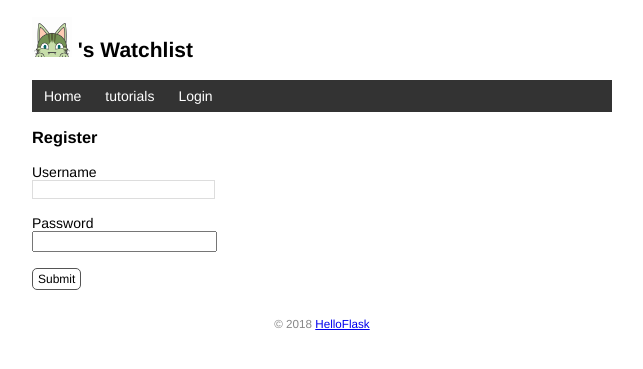
After one commit to gtz123456/learnflask_dashboard, a Flask app: page /register in a window 1280 px wide. The commit adds this page. Shown: the top 369 px of the page, without its empty margins (318-961 px from the left). Run offline with Flask 2, Linux system fonts and the light colour scheme; parts of the project's set-up code (start-up, migrations or seed data) failed here and were passed over.

Commit message:
add toturial

```diff
--- a/ladder/templates/V2rayNG.html
+++ b/ladder/templates/V2rayNG.html
@@ -50,7 +50,7 @@
         <span style="-aw-import:ignore">&#xa0;</span>
     </p>
     <h4>
-        <span style="font-weight:normal">方法二：节点链接方式 (如果你选择用二维码导入，&lt;a href="#第三步"&gt;点击此处跳转到下一步 &lt;/a &gt;)</span>
+        <span style="font-weight:normal">方法二：节点链接方式 (如果你选择用二维码导入，<a href="#thirdstep">点击此处跳转到下一步</a>)</span>
     </h4>
     <p>
         <span>在用户界面中找到“我的账号”， 在服务器一栏中选择要使用的节点，复制节点链接</span>
@@ -74,10 +74,10 @@
         <hr size="2" align="left" style="width:100%"/>
     </div>
     <p>
-        <span>&lt;span id="第三步"&gt;&lt;/span &gt;</span>
+
     </p>
     <h2>
-        <span style="font-family:Calibri; font-weight:normal; font-style:normal">第三步：启动代理并测试</span>
+        <span id="thirdstep" style="font-family:Calibri; font-weight:normal; font-style:normal">第三步：启动代理并测试</span>
     </h2>
     <p>
         <span>客户端右下角的V字即为开关，将其点亮，点亮后点击“tap to check connection”进行测试</span>
--- /dev/null
+++ b/ladder/templates/register.html
@@ -0,0 +1,12 @@
+{% extends 'base.html' %}
+
+{% block content %}
+<h3>Register</h3>
+<form method="post">
+    Username<br>
+    <input type="text" name="email" required><br><br>
+    Password<br>
+    <input type="password" name="password" required><br><br>
+    <input class="btn" type="submit" name="submit" value="Submit">
+</form>
+{% endblock %}
--- a/ladder/views.py
+++ b/ladder/views.py
@@ -2,8 +2,9 @@ from flask import render_template, request, url_for, redirect, flash
 from flask_login import login_user, login_required, logout_user, current_user
 
 from ladder import app, db
-from ladder.models import User, Movie
+from ladder.models import User, Movie, generateUser
 
+import re
 
 @app.route('/', methods=['GET', 'POST'])
 def index():
@@ -78,20 +79,53 @@ def settings():
 
     return render_template('settings.html')
 
+@app.route('/register', methods=['GET', 'POST'])
+def register():
+    if request.method == 'POST':
+        email = request.form['email']
+        password = request.form['password']
+        refer = request.form['refer']
+
+        if not email:
+            flash('Empty email.')
+            return redirect(url_for('register'))
+
+        if not password:
+            flash('Empty password.')
+            return redirect(url_for('register'))
+
+        pattern = r'^[\w\.-]+@[\w\.-]+\.\w+$'
+        if not re.match(pattern, email):
+            flash('Invalid input.')
+            return redirect(url_for('register'))
+
+        if refer:
+            generateUser(email, password, 2, referee=refer)
+        else:
+            generateUser(email, password, 2)
+
+        flash('Register succcess.')
+        return redirect(url_for('login'))
+
+    return render_template('register.html') # TODO redirect to dashboard
 
 @app.route('/login', methods=['GET', 'POST'])
 def login():
     if request.method == 'POST':
-        username = request.form['username']
+        email = request.form['email']
         password = request.form['password']
 
-        if not username or not password:
-            flash('Invalid input.')
+        if not email:
+            flash('Empty email.')
             return redirect(url_for('login'))
 
-        user = User.query.first()
+        if not password:
+            flash('Empty password.')
+            return redirect(url_for('login'))
 
-        if username == user.username and user.validate_password(password):
+        user = User.query.filter_by(email=email).first()
+
+        if email == user.username and user.validate_password(password):
             login_user(user)
             flash('Login success.')
             return redirect(url_for('index'))
```
Also changed, not shown: ladder/models.py (+30 -8 lines).
